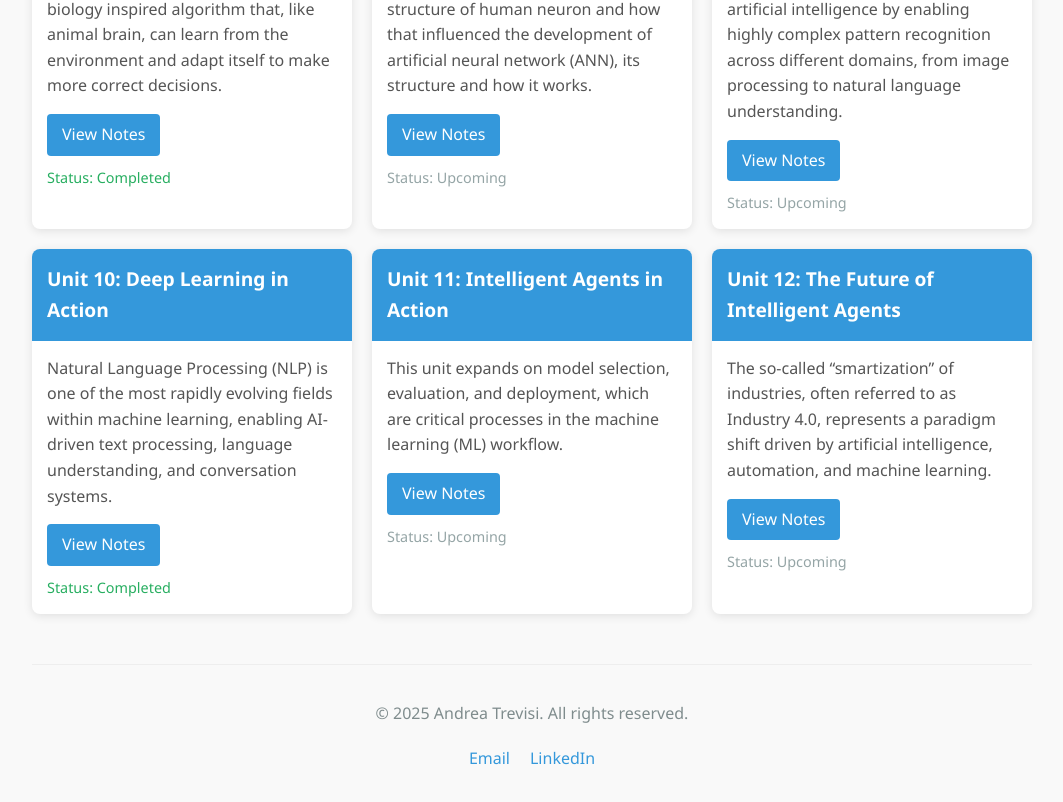
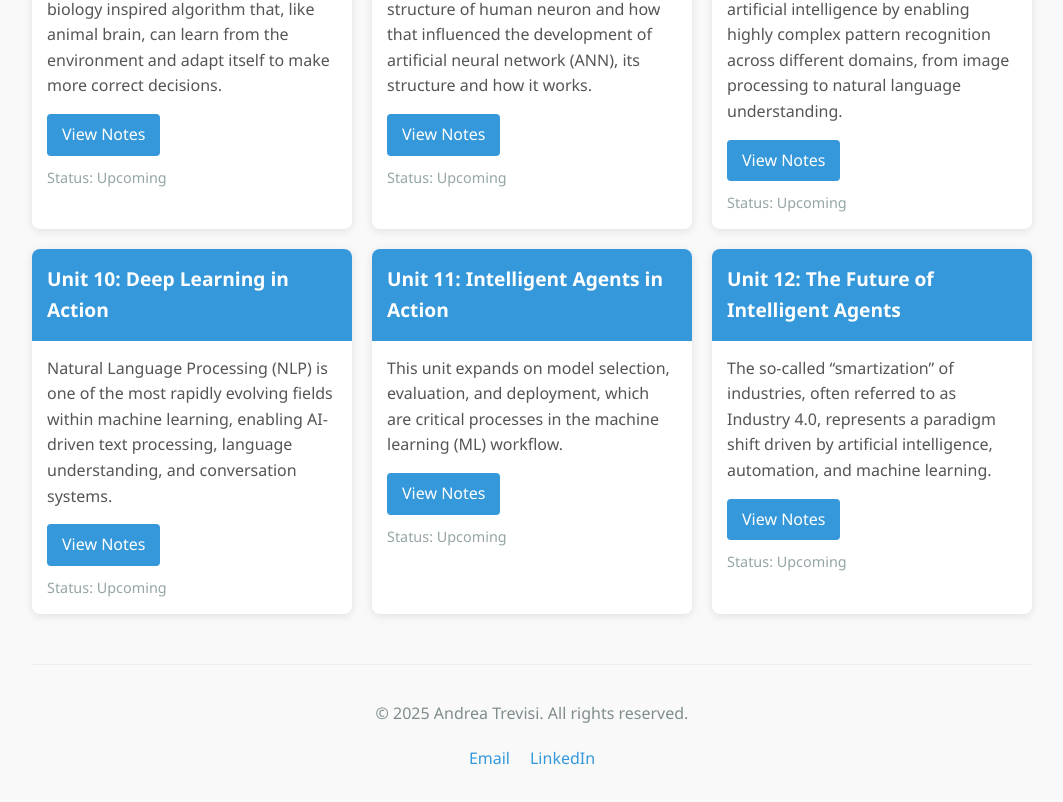
Before and after one commit to Atrevisi7521/Atrevisi7521.github.io, a plain HTML site: page intelligent-agents.html in a window 1280 px wide. Shown: the part 1869-2671 px from the top of the page, without its empty margins (108-1171 px from the left). Drawn offline with Linux system fonts and the light colour scheme.

Commit message:
Update intelligent-agents.html

```diff
--- a/intelligent-agents.html
+++ b/intelligent-agents.html
@@ -836,7 +836,7 @@
                 <div class="unit-content">
                     <div class="unit-description">Artificial Neural Network (ANN) is a biology inspired algorithm that, like animal brain, can learn from the environment and adapt itself to make more correct decisions.</div>
                     <a href="pgdipAI-unit7.html" class="unit-link">View Notes</a>
-                    <div class="unit-status completed">Status: Completed</div>
+                    <div class="unit-status upcoming">Status: Upcoming</div>
                 </div>
             </div>
 
@@ -866,7 +866,7 @@
                 <div class="unit-content">
                     <div class="unit-description">Natural Language Processing (NLP) is one of the most rapidly evolving fields within machine learning, enabling AI-driven text processing, language understanding, and conversation systems.</div>
                     <a href="pgdipAI-unit10.html" class="unit-link">View Notes</a>
-                    <div class="unit-status completed">Status: Completed</div>
+                    <div class="unit-status upcoming">Status: Upcoming</div>
                 </div>
             </div>
 
```
